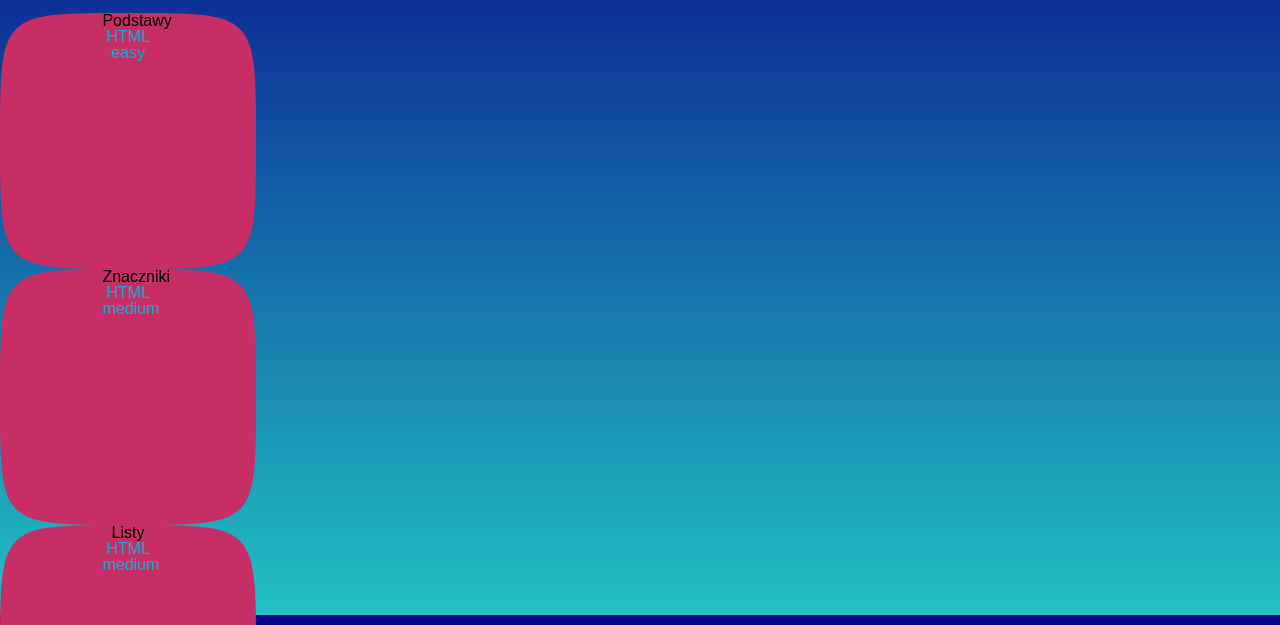
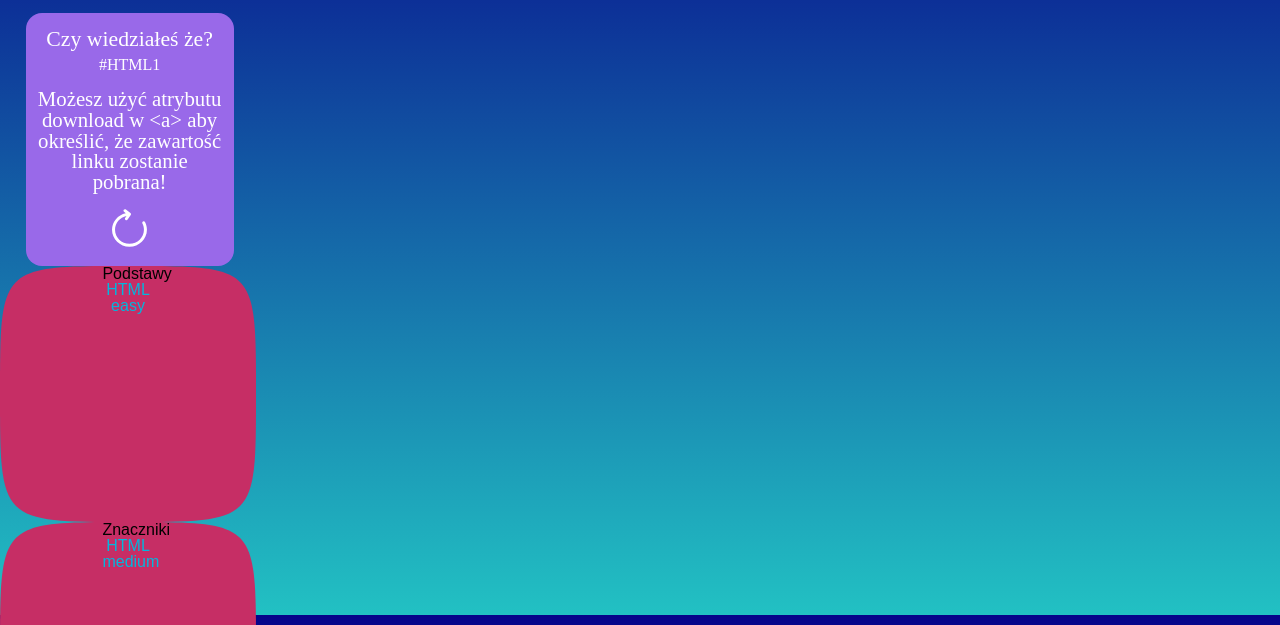
Before and after one commit to AntekKowalcze/project_tssi, a plain HTML site: page index.html in a window 1280 px wide. Shown: the part 185-810 px from the top of the page. Drawn offline with Linux system fonts and the light colour scheme.

Commit message:
added funfuct box with working drawing of content, added also animated button to refresh content

```diff
--- a/CSS/main.css
+++ b/CSS/main.css
@@ -257,7 +257,7 @@ footer a:hover {
   /* header-fuct{
     display: flex;
   } */
-  /* .fun-fact{
+  .fun-fact{
     display: flex;
     height: 20vw;
     background-color: #9969E9;
@@ -268,7 +268,7 @@ footer a:hover {
     color:white;
     padding: 3vw;
 
-  } */
+  }
   /* line under header */
   .darker {
     background-color: #d3d3d3;
@@ -481,4 +481,73 @@ footer a:hover {
     height: 1.8rem;
     padding-top: 0.8rem;
   }
+  aside{
+    display: flex;
+    color:white;
+  }
+  .fun-fact{
+    min-width: 15vw;
+    display: block;
+    max-width: 10vw;
+    margin-left: 2vw;
+    background-color: #9969E9;
+    height: fit-content;
+    padding: min(.5rem,1vw);
+    padding-top: 1rem;
+    padding-bottom: 1rem;
+    border-radius: 1rem;
+    text-align: center;
+    margin-bottom: 0;
+    height: fit-content;
+  }
+  .fact-title{
+    font-size: min(1.7vw, 1.5rem);
+
+  }
+  .fact-id{
+    margin-top: .4rem;
+    margin-bottom: 1rem;
+  }
+  .fact-content{
+    font-size: 1.3rem;
+    margin: 0;
+    padding-bottom: 0;
+  }
+  #refresh-image{
+    margin-top: 1rem;
+    max-width: 3vw;
+  }
+  #refresh-image.refresh-out{
+    animation: refresh-out;
+    animation-duration: .5s;
+  }
+
+  .fun-fact #refresh-image:hover{
+    animation-name: refresh-in;
+    animation-duration: .5s;
+    animation-timing-function: ease-in;
+    animation-fill-mode: forwards;
+  }
+  .fun-fact img.active{
+transform: rotate(180deg);
+
+  }
+
 }
+@keyframes refresh-in{
+  from{
+transform: rotate(0deg) scale(1);
+  }
+  to{
+    transform: rotate(180deg) scale(1.1);
+  }
+}
+@keyframes refresh-out{
+
+  from{
+    transform: rotate(180deg) scale(1.2);
+  }
+  to{
+    transform: rotate(0deg) scale(1);
+      }
+}
--- a/index.html
+++ b/index.html
@@ -41,7 +41,7 @@
           <div class="fun-fact" id="header-fact">
             <p class="fact-title">#Css1</p>
             <p class="fact-content">
-              margin-inline: auto; centruje zawartość w poziomie`
+              margin-inline: auto; centruje zawartość w poziomie
             </p>
           </div>
         </div>
@@ -54,8 +54,12 @@
     </header>
     <aside>
       <div class="fun-fact">
-        <p class="fact-title"></p>
-        <p class="fact-content"></p>
+        <p class="fact-title">Czy wiedziałeś że?</p>
+        <p class="fact-id"  id="id" ></p>
+        <p class="fact-content" id="content">
+
+        </p>
+        <div class="refresh-button"><img id="refresh-image" src="Obrazy/refresh.svg" alt="refresh"></div>
       </div>
     </aside>
     <main>
--- a/scripts/script.js
+++ b/scripts/script.js
@@ -12,3 +12,59 @@ document.querySelectorAll(".header-nav-link").forEach((n) =>
     navMenu.classList.remove("active");
   })
 );
+
+//refresh button reverse animation
+const refresh = document.querySelector("#refresh-image");
+refresh.addEventListener("mouseleave", () =>{
+  refresh.classList.add("refresh-out");
+  console.log("Mouse left the element!");
+  //deleting refreshout class after animation
+  setTimeout(() => {
+    refresh.classList.remove('refresh-out');
+    console.log("deleted");
+  }, 1000
+  );
+});
+//defining funfacts
+var funFactDictionary = new Object();
+var funFactDictionary ={
+  "#CSS1" : "Główną osią display:flex; jest oś posioma, chyba że zmienisz flex-direction: na column!",
+  "#HTML1" : "Możesz użyć atrybutu download w <a> aby określić, że zawartość linku zostanie pobrana!",
+
+}
+//refresh funfuct if button clicked
+refresh.addEventListener("click", () => {
+  drawingFunFuct(funFactDictionary);
+})
+//drawing fun-fact function
+function drawingFunFuct(funFactDictionary){
+  //getting length of dictionary
+  var len = Object.keys(funFactDictionary).length;
+  var randomNumber = Math.floor(Math.random() * len);
+  console.log("len is",len);
+  console.log("rand" ,randomNumber)
+  var keyArray = Object.keys(funFactDictionary);
+  var id = keyArray[randomNumber];
+  var content = funFactDictionary[id];
+  console.log(content);
+  //sanitizing title and content of funfuct from vournabilities
+  var sanitizedId = SanitizeHtml(id);
+  var sanitizedContent = SanitizeHtml(content);
+  //printing funfuct to elements in html
+  document.getElementById("id").innerHTML = sanitizedId;
+  document.getElementById("content").innerHTML= sanitizedContent;
+
+}
+drawingFunFuct(funFactDictionary);
+//making string safe from vournabilities like injecting scripts and other
+function SanitizeHtml(valueToSanitize){
+  return valueToSanitize.replace(/[<>"']/g, function(match){
+    return {
+      '<': '&lt;',
+      '>': '&gt;',
+      '"': '&quot;',
+      "'": '&#39;'
+    }[match];
+  })
+
+}
```
Also changed, not shown: Obrazy/favicon.ico (added), Obrazy/refresh.svg (added).
